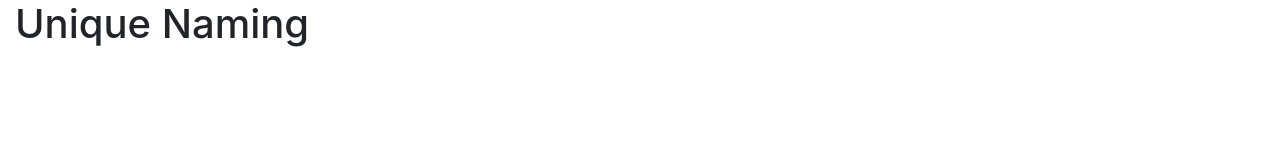
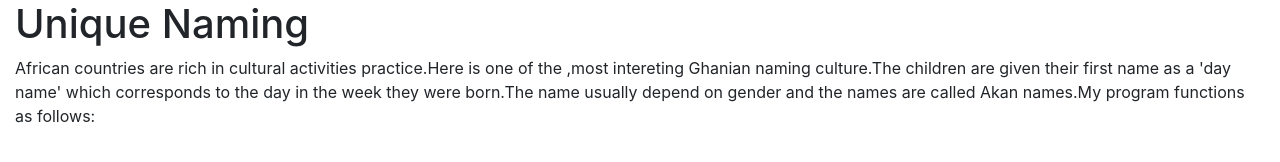
Before and after one commit to carol-kangara/date-giver-naming-, a plain HTML site: page index.html in a window 1280 px wide. Drawn offline with Linux system fonts and the light colour scheme.

Commit message:
add the first paragraph

```diff
--- a/index.html
+++ b/index.html
@@ -11,6 +11,8 @@
     <script src="./js/script.js"></script>
     <div class="container-fluid">
         <h1> Unique Naming</h1>
+        <p>African countries are  rich in cultural activities practice.Here is one of the ,most intereting Ghanian naming culture.The  children are given their first name as a 'day name' which corresponds to the day in the week they were born.The name usually depend on gender and the names are called Akan names.My program functions as follows:</p>
+
     </div>
 
 
```
